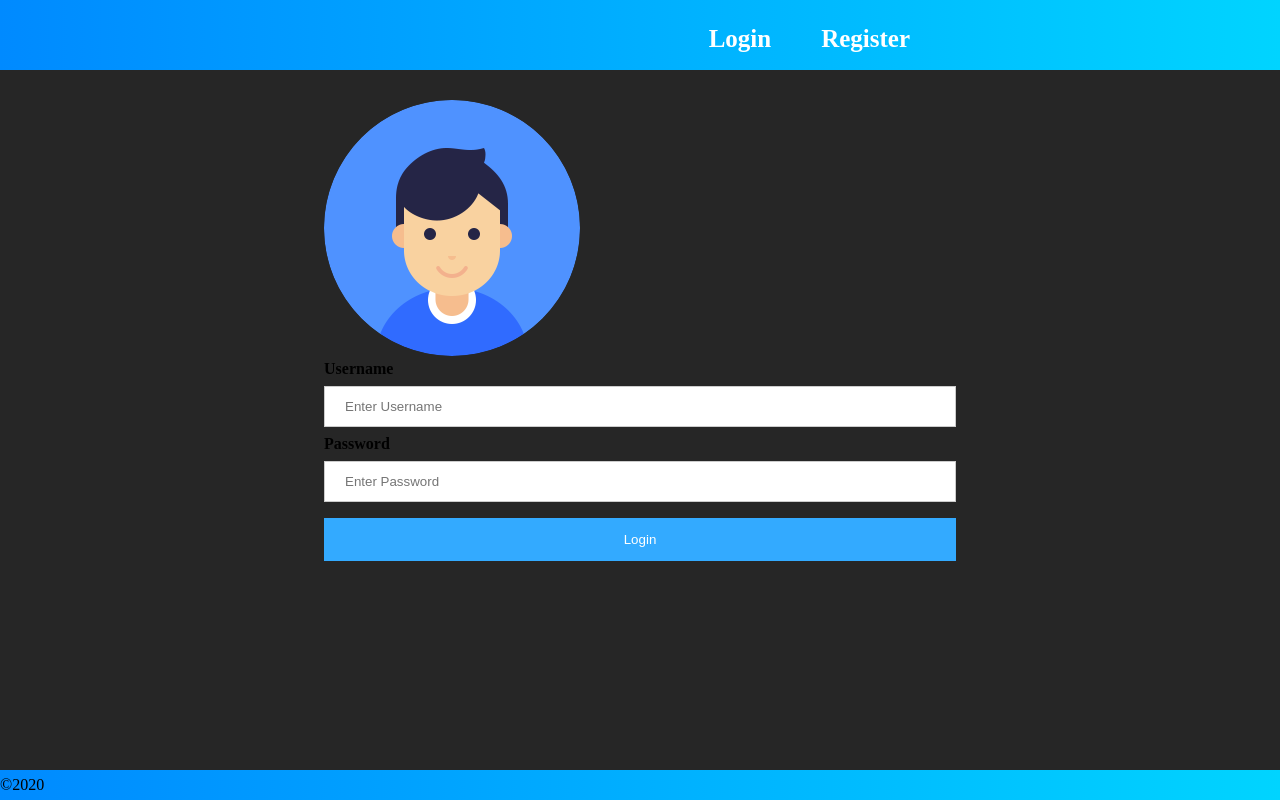
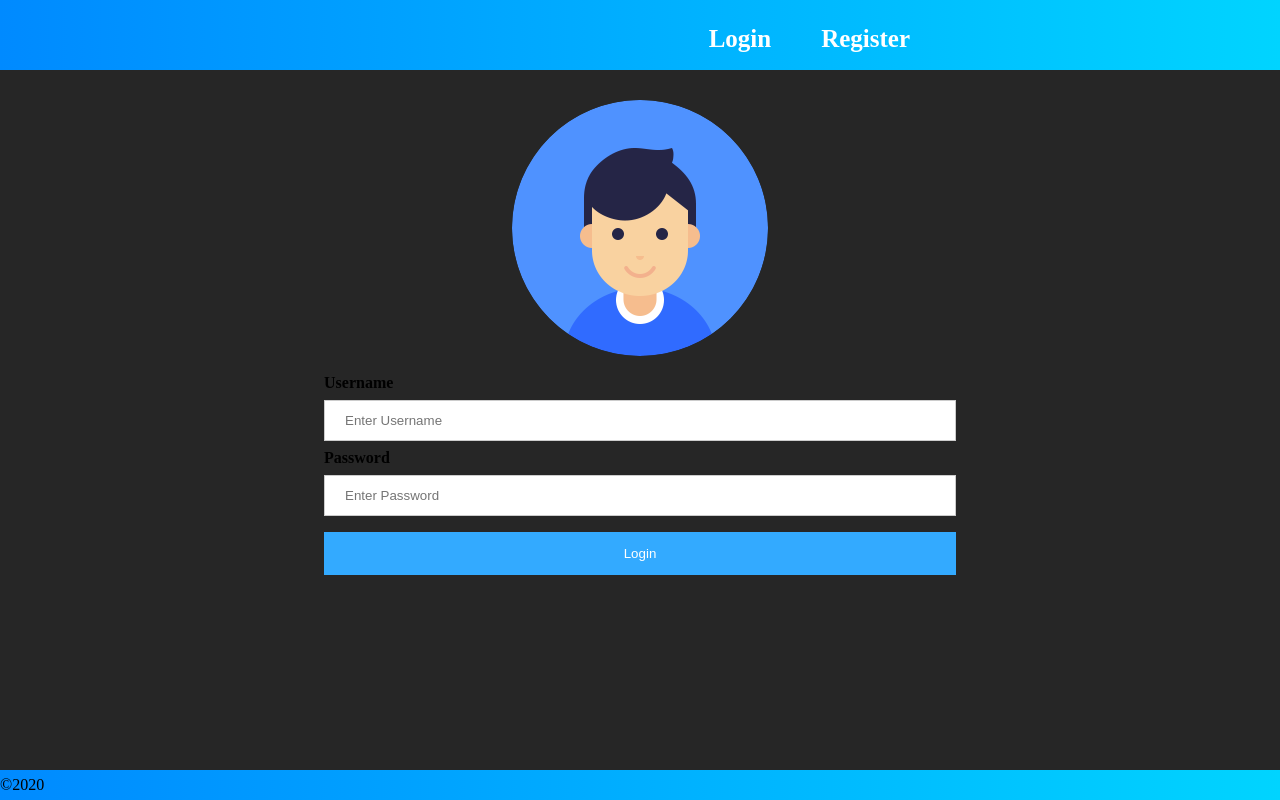
Before and after one commit to CDickinson100/ForumsWebsite, a React (Create React App) app: page /login in a window 1280 px wide. Built offline with nearby package versions, Linux system fonts and the light colour scheme.

Commit message:
Centered Avatar for login page

```diff
--- a/src/login.css
+++ b/src/login.css
@@ -12,7 +12,7 @@ input {
     box-sizing: border-box;
 }
 
-select{
+select {
     width: 100%;
     padding: 12px 20px;
     margin: 8px 0;
@@ -47,6 +47,9 @@ select{
     width: 256px;
     height: 256px;
     border-radius: 50%;
+    display: block;
+    margin-left: auto;
+    margin-right: auto;
 }
 
 .login button:hover {
```
